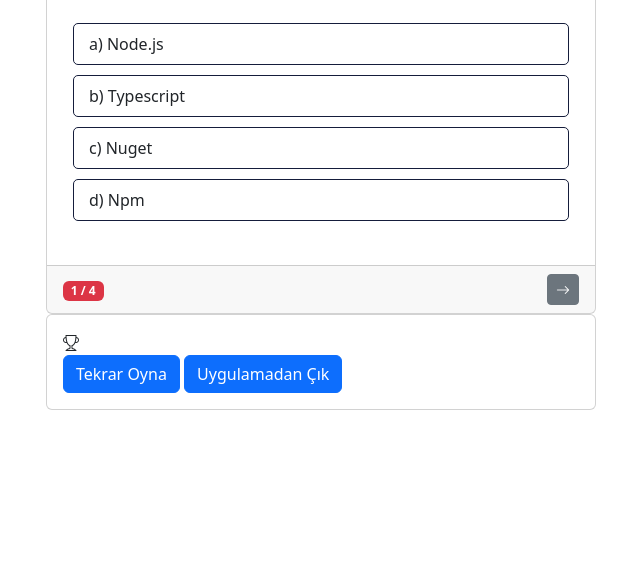
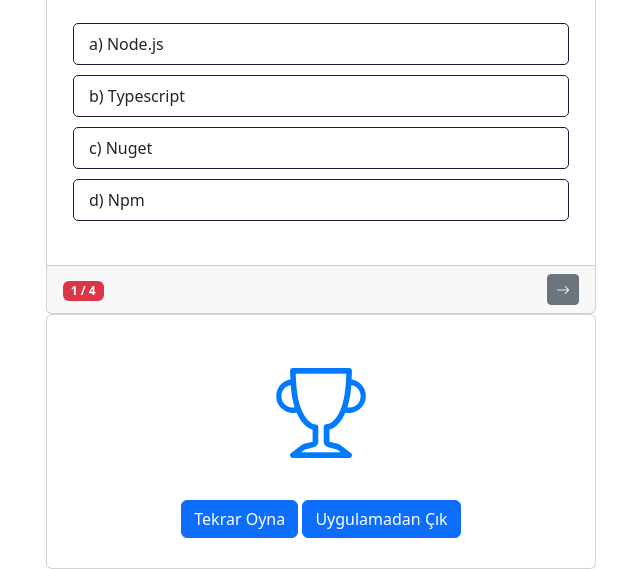
Before and after one commit to EmirCobanOfficial/QuizApp, a plain HTML site: page QuizApp/index.html in a window 1280 px wide. Shown: the part 490-1059 px from the top of the page, without its empty margins (594-1234 px from the left). Before the commit the page ends 900 px from the top, so only its background shows below. Drawn offline with nearby package versions, Linux system fonts and the light colour scheme.

Commit message:
Update style.css

```diff
--- a/QuizApp/css/style.css
+++ b/QuizApp/css/style.css
@@ -46,5 +46,22 @@
   display: flex;
   align-items: center;
   justify-content: space-between;
+}
 
+/* score box */
+#score-box {
+  text-align: center;
+  padding: 30px;
 }
+
+#score-box i {
+  font-size: 90px;
+  color: #007bff;
+  margin-bottom: 10px;
+}
+
+#score-box .score-text {
+  font-size: 18px;
+  font-weight: 500;
+  margin-bottom: 10px;
+}
```
